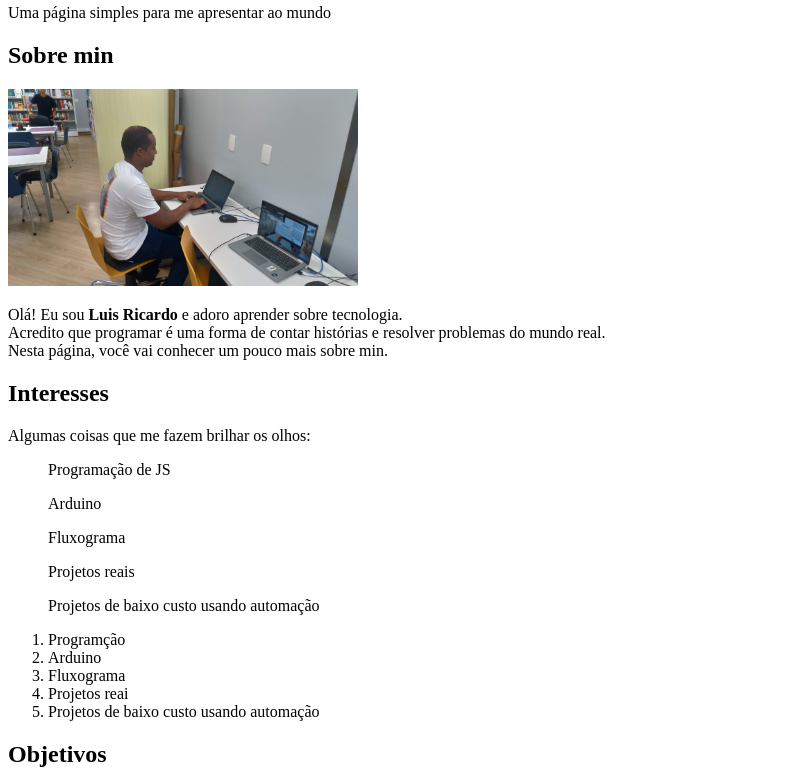
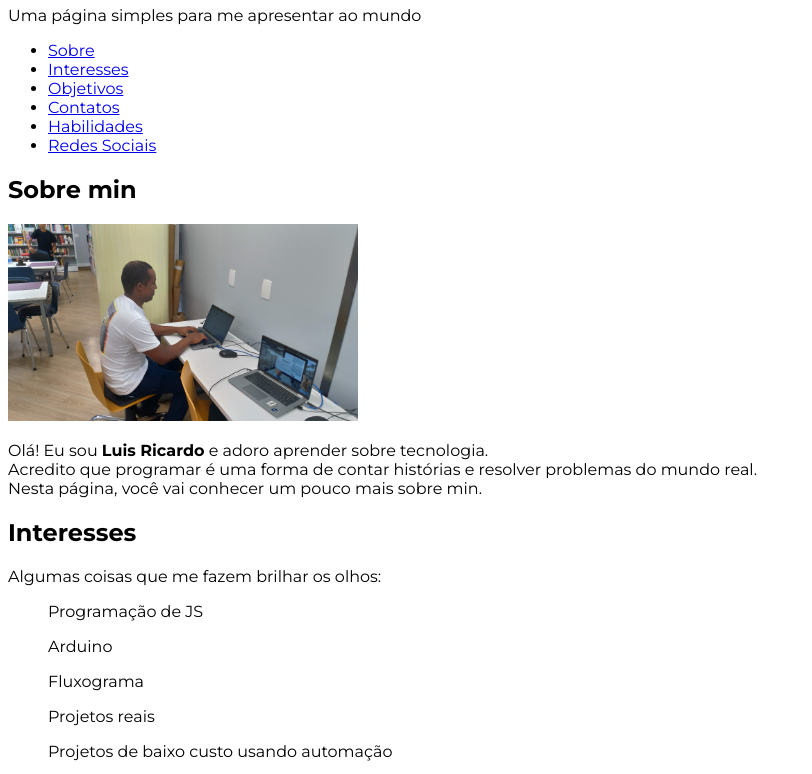
Before and after one commit to ricardo8santana/fundamentos-html-css, a plain HTML site: page index.html in a window 1280 px wide. Shown: the part 76-850 px from the top of the page, without its empty margins (0-812 px from the left). Drawn offline with Linux system fonts and the light colour scheme.

Commit message:
estrutura básica de interface web usando HTML&CSS

```diff
--- a/index.html
+++ b/index.html
@@ -6,6 +6,8 @@
         <meta chartset="utf-8"/>
         <!-- aqui configuramos a escala (tipos de telas) em que o site vai ser exibido-->
         <meta name="viewport" content="width=device-width, initial-scale=1"/>
+            <!-- Vincular/linkar o arquivo de css a nossa página-->
+        <link rel="stylesheet" href="./style.css"/>
         <!-- texto da pagina, exibido na guia do site-->
          <title>Quem sou eu</title>
      </head>
@@ -25,10 +27,21 @@
             <h5>titulo com h5</h5>
             <h6>titulo com h6</h6> -->
         </header>
+        <!-- Navegação-->
+        <nav>
+            <ul>
+                <li><a href="#sobre">Sobre</a></li>
+                <li><a href="#interesses">Interesses</a></li>
+                <li><a href="#objetivos">Objetivos</a></li>
+                <li><a href="#contatos">Contatos</a></li>
+                <li><a href="#habilidades">Habilidades</a></li>
+                <li><a href="#redes">Redes Sociais</a></li>
+            </ul>
+        </nav>
         <!--corpo-->
         <main>
             <!-- as section's criam sessões, partição, dentro do site-->
-            <section>
+            <section id="sobre">
                 <h2>Sobre min</h2>
                 <!-- a tag de img serve para adicionar imagens ao nosso site ela vem com duas propriedades
                  src ==> serve para mostrar o caminho da imagem
@@ -44,7 +57,7 @@
                       Nesta página, você vai conhecer um pouco mais sobre min.
                 </p>
             </section>
-            <section>
+            <section id="interesses">
                    <h2>Interesses</h2>
                    <p>Algumas coisas que me fazem brilhar os olhos:</p>
                    <!-- Para criar listas podemos usar as seguintes tags:
@@ -65,7 +78,7 @@
                         <li>Projetos de baixo custo usando automação</li>
                     </ol>
             </section>
-            <section>
+            <section id="objetivos">
                 <h2>Objetivos</h2>
                 <p>Metas para os próximos meses:</p>
                 <ol>
@@ -75,7 +88,7 @@
 
                 </ol>
             </section>
-            <section>
+            <section id="contatos">
                 <h2>Contatos</h2>
                 <p>Preencha o formulário para falar comigo:</p>
 
@@ -117,7 +130,7 @@
                      <button type="submit">Enviar mensagem</button>
                 </form>
             </section>
-               <section>
+               <section id="habilidades">
                 <!-- A tag <tabela> cria uma tabela para organizar dados em linhas e colunas.
                      O atributo border é usado apenas para mostrar as bordas de forma simples
                 -->
@@ -166,7 +179,7 @@
                     </tbody>
                 </table>
             </section>
-            <section>
+            <section id="redes">
                 <h2>Redes Sociais</h2>
                 <!--A tag <a> é uma tag de ancora que cria um link para outras páginas
                     O href serve para acrescentar este link ao texto
--- /dev/null
+++ b/style.css
@@ -0,0 +1,20 @@
+/*
+o css (Cascading Style Sheets) serve para definir o estilo visual do HTML.
+Ele trabalha com partes principais:
+- Seletores: o que estilizado (ex: color, font-size, #id)
+- Propriedades: o que será alterado (ex: color, font-size)
+-Valor: o novo estilo (ex: blue, 20px)
+=========================================================================
+*/
+
+@import url('https://fonts.googleapis.com/css2?family=Montserrat:ital,wght@0,100..900;1,100..900&display=swap');
+
+/*
+O seletor body representa o corpo da página.
+As propriedades definem a apararência geral do site
+*/
+
+body{
+    /*tipo de fonte do site*/
+    font-family: "Montserrat", sans-serif;
+}
```
